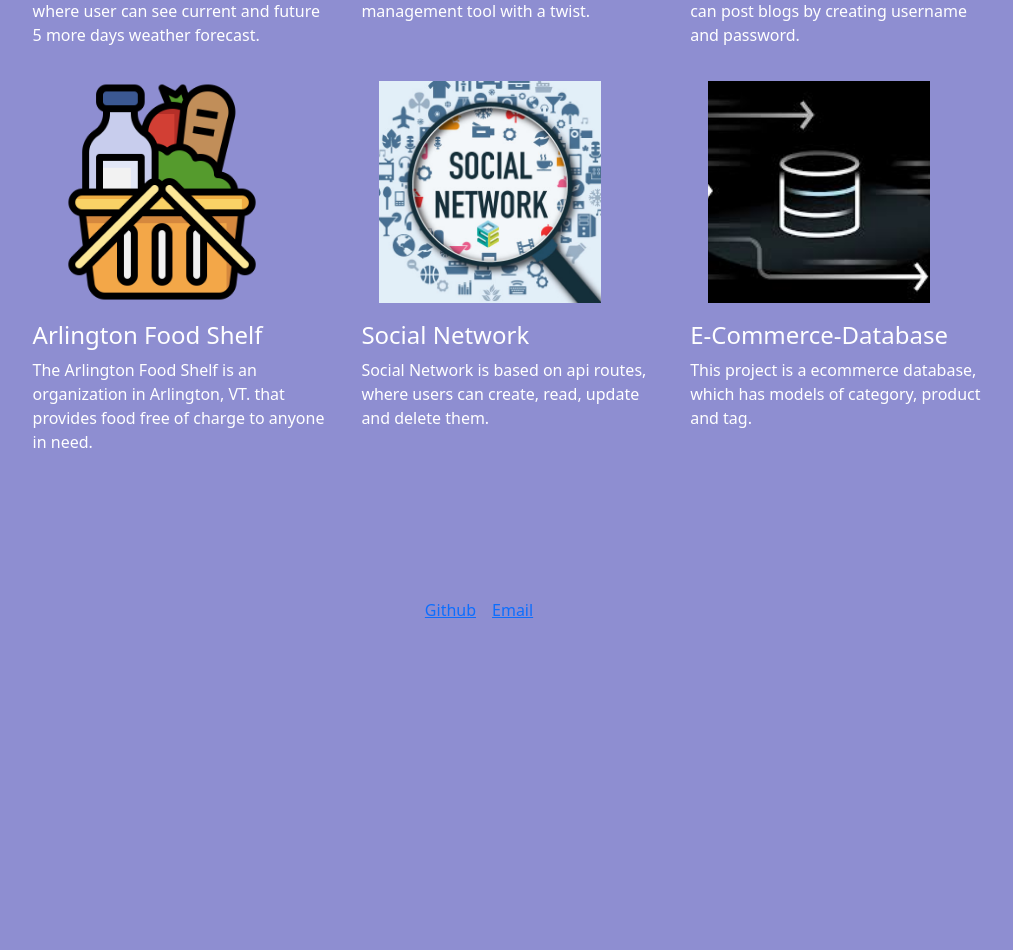
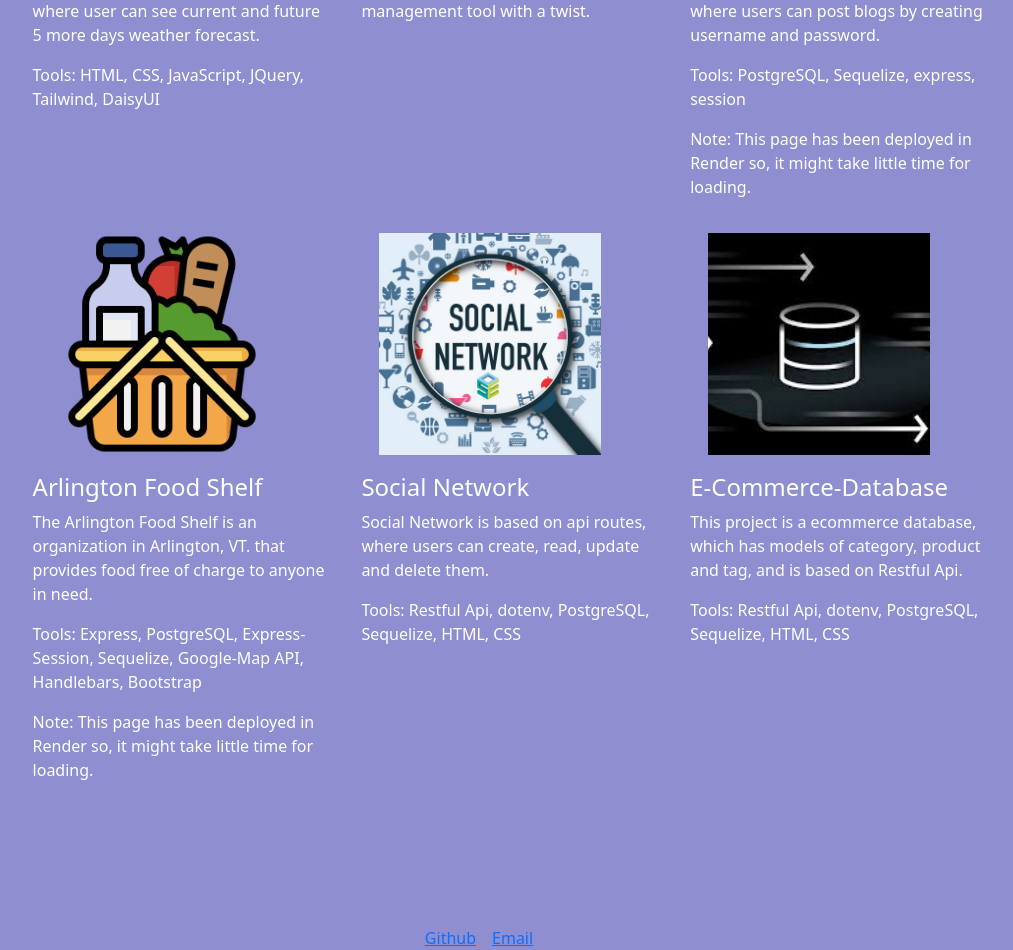
Before and after one commit to Pematamang111/Portfolio, a React (Vite) app: page /profile in a window 1280 px wide. Shown: the part 400-1350 px from the top of the page, without its empty margins (161-1174 px from the left). Before the commit the page ends 1022 px from the top, so only its background shows below. Built offline with nearby package versions, Linux system fonts and the light colour scheme.

Commit message:
add tools for projects

```diff
--- a/src/pages/ProfilePage.jsx
+++ b/src/pages/ProfilePage.jsx
@@ -19,41 +19,69 @@
 					Weather Dashboard is a webpage where user can see current and future 5
 					more days weather forecast.
 				</p>
+				<p>Tools: HTML, CSS, JavaScript, JQuery, Tailwind, DaisyUI</p>
 			</div>
-			<div className='recharge'>
+			<div className="recharge">
 				<a href="https://stewpra.github.io/R3Charge/">
 					<img src={rechargeImg} alt="battery" className="images" />
 				</a>
 				<h4>R3Charge</h4>
 				<p> R3Charge is the ultimate time management tool with a twist.</p>
 			</div>
-			<div className='blog'>
+			<div className="blog">
 				<a href="https://tech-blog-sxgv.onrender.com/">
 					<img src={blogImg} alt="blog post" className="images" />
 				</a>
 				<h4>Blog Post</h4>
-			<p>Blog Post is api based app, where users can post blogs by creating username and password.</p>
+				<p>
+					Blog Post is Restful Api based app, where users can post blogs by
+					creating username and password.
+				</p>
+				<p>Tools: PostgreSQL, Sequelize, express, session</p>
+				<p>
+					Note: This page has been deployed in Render so, it might take little
+					time for loading.
+				</p>
 			</div>
-			<div className='arlington'>
+			<div className="arlington">
 				<a href="https://bootcamp-arlington-food-shelf.onrender.com/">
 					<img src={groceryImg} alt="food grocery" className="images" />
 				</a>
 				<h4>Arlington Food Shelf</h4>
-			<p>The Arlington Food Shelf is an organization in Arlington, VT. that provides food free of charge to anyone in need.</p>
+				<p>
+					The Arlington Food Shelf is an organization in Arlington, VT. that
+					provides food free of charge to anyone in need.
+				</p>
+				<p>
+					Tools: Express, PostgreSQL, Express-Session, Sequelize, Google-Map
+					API, Handlebars, Bootstrap
+				</p>
+				<p>
+					Note: This page has been deployed in Render so, it might take little
+					time for loading.
+				</p>
 			</div>
-			<div className='network'>
+			<div className="network">
 				<a href="https://drive.google.com/file/d/1sbmvVAnLooX2bR2cBcH4nd8ZVijzG5hj/view?usp=sharingLinks">
 					<img src={socialNetdbImg} alt="social network" className="images" />
 				</a>
 				<h4>Social Network</h4>
-			<p>Social Network is based on api routes, where users can create, read, update and delete them.</p>
+				<p>
+					Social Network is based on api routes, where users can create, read,
+					update and delete them.
+				</p>
+				<p>Tools: Restful Api, dotenv, PostgreSQL, Sequelize, HTML, CSS</p>
 			</div>
-			<div className='ecommerce'>
+			<div className="ecommerce">
 				<a href="https://drive.google.com/file/d/14QutSDw_u8ft6toErXzfd5Cg8g3uT7yl/view">
 					<img src={pgSqlImg} alt="database" className="images" />
 				</a>
 				<h4>E-Commerce-Database</h4>
-			<p>This project is a ecommerce database, which has models of category, product and tag.</p>
+				<p>
+					This project is a ecommerce database, which has models of category,
+					product and tag, and is based on Restful Api.
+				</p>
+				<p>Tools: Restful Api, dotenv, PostgreSQL, Sequelize, HTML, CSS</p>
 			</div>
 		</div>
 	);
```
Lines whose indentation alone changed are shown as unchanged.
